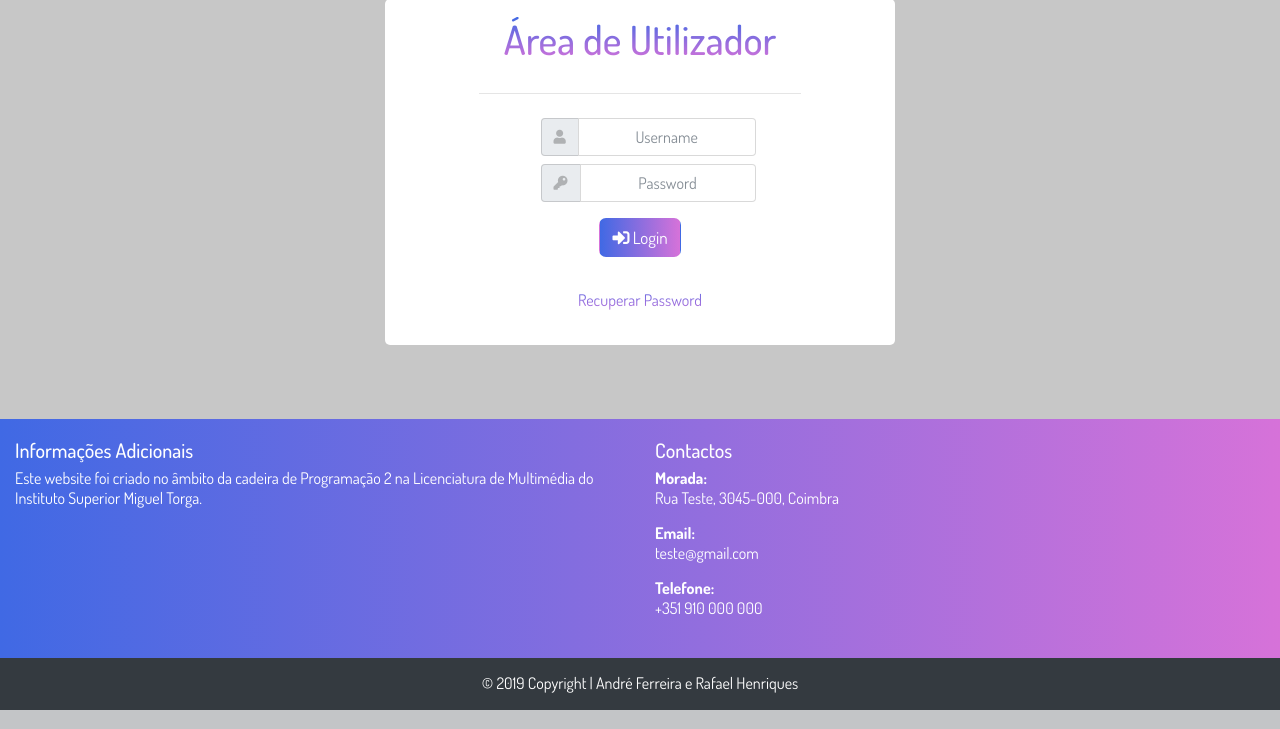
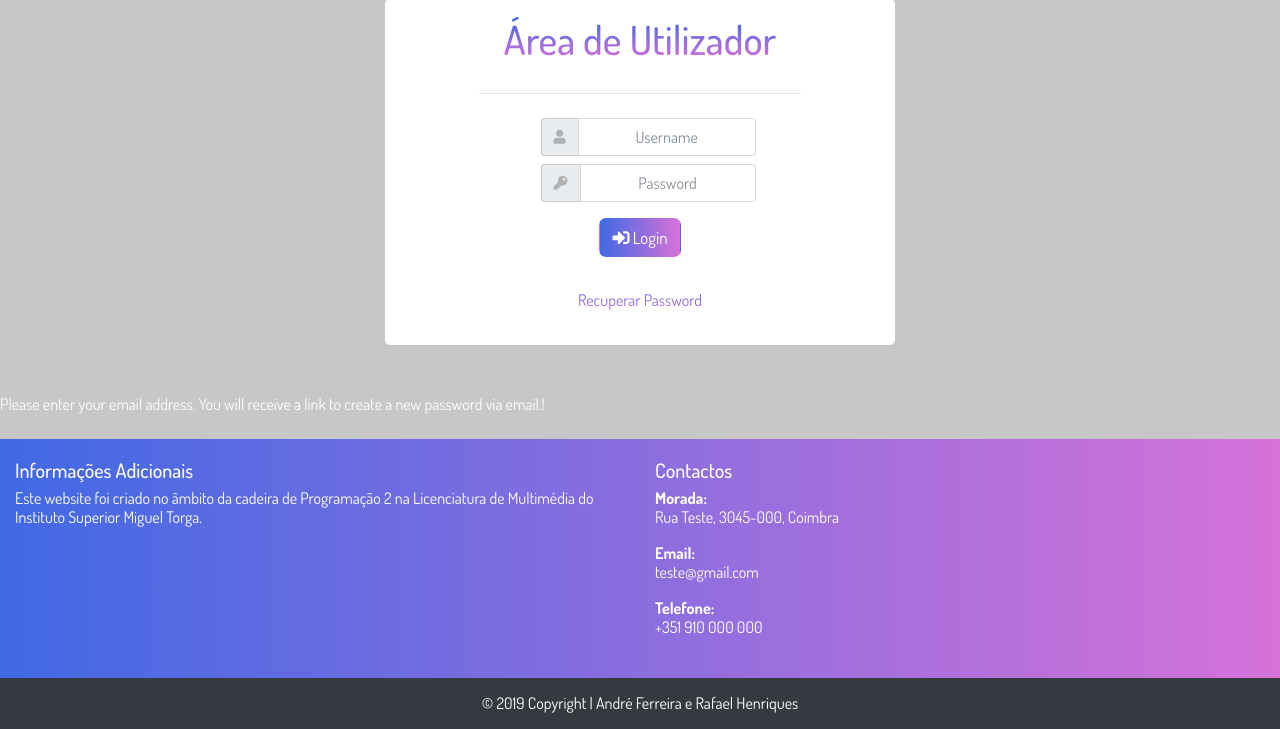
Before and after one commit to RHenriques93/P2, a PHP site: page /projetofinal/index.php?op=login in a window 1280 px wide. Shown: the part 172-901 px from the top of the page. Run offline with PHP 8.4, Linux system fonts and the light colour scheme.

Commit message:
email -> repor password

```diff
--- a/inc/login.inc.php
+++ b/inc/login.inc.php
@@ -89,9 +89,10 @@
 
             }
         }
+
 ?>
 
-    <form class="col-8 text-center d-flex justify-content-center m-4 vdivider">
+    <form method="post" class="col-8 text-center d-flex justify-content-center m-4 vdivider">
         <div class="modal" id="demoModal">
             <div class="modal-dialog">
                 <div class="modal-content">
@@ -101,7 +102,9 @@
                     <div class="modal-body">
                         <p class="txt-gr">Para recuperar a sua password por favor preencha o formulário a baixo.</p>
                         <input type="text" class="form-control text-center" name="email" placeholder="E-Mail" required>
-                        <button type="button" class="btn btn-grad grad text-center m-2">Confirmar</button>
+                        <button type="submit" name="submit_email" class="btn btn-grad grad text-center m-2">Confirmar</button>
+
+
                     </div>
                 </div>
             </div>
@@ -128,12 +131,76 @@
                 <button type="submit" name="submit" class="btn btn-grad grad text-center m-2"><i class="fas fa-sign-in-alt"></i> Login</button>
             </form>
             <div class="col-12 text-center p-2">
-                <button type="button" class="btn grad-txt text-center m-2" data-toggle="modal" data-target="#demoModal">Recuperar Password</button>
+                <button type="button" class="btn grad-txt text-center m-2" data-toggle="modal" data-target="#demoModal">Recuperar Password</a></button>
             </div>
-            <?php
+
+<?php
                 if(isset($message)){
                     echo $message;
                 }
             ?>
+
         </div>
     </div>
+
+<?php
+        if(isset($_REQUEST["submit_email"])){
+
+
+            $email = $_POST['email'];
+
+
+            $query = "SELECT id_utilizador FROM utilizador WHERE email = :email LIMIT 1";
+
+            $stmt = $db->prepare($query);
+
+            $stmt->execute(array(':email'=>$email));
+            $row = $stmt->fetch(PDO::FETCH_ASSOC);
+
+
+            if($stmt->rowCount() == 1) {
+
+
+                        $id = $row["id_utilizador"];
+
+                        $password = md5(uniqid(rand()));
+
+                        $query="UPDATE utilizador SET repor_pass=:repor_pass WHERE email=:email";
+
+                        $stmt = $db->prepare($query);
+
+                        $stmt->execute(array(":repor_pass"=>$password,"email"=>$email));
+
+                        $message= "
+                            Olá , $email
+
+                            Clique no link a baixo para fazer reset à sua password.
+
+                            http://localhost/projetofinal/index.php?op=resetpassword&id_utilizador=$id&repor_pass=$password
+
+
+                            Obrigado.
+                            Hire-Frame
+                            ";
+                        $subject = "password reset";
+
+                        $header = "From: webthings99@gmail.com"."X=Mailer:PHP/".phpversion();
+
+                       mail($email,$message,$subject);
+                        $msg = "Enviámos um email para $email.Por favor clique no link que lhe enviámos para fazer reset à sua password.";
+
+
+            } else {
+            $msg = "Pedimos Desculpa, mas o e-mail que introduziu não corresponde a nenhum mail na nossa base de dados.";
+            }
+        }
+
+            ?>
+
+            <?php
+                                if(isset($msg)) {
+                                    echo $msg;
+                                } else {
+                                echo '<div>Please enter your email address. You will receive a link to create a new password via email.!</div>';
+                                }
+                            ?>
--- a/index.php
+++ b/index.php
@@ -62,6 +62,7 @@ if($host == "index.php") {
         case "gerirreq": require("inc/gerirreq.inc.php"); break;
         case "listarimagens": require("inc/listarimagens.inc.php"); break;
         case "geririmagensserv": require("inc/gerir_img_services.inc.php"); break;
+        case "resetpassword": require("inc/resetpassword.inc.php"); break;
 
 
 
```
Also changed, not shown: inc/resetpassword.inc.php (added, +60 -0 lines).
